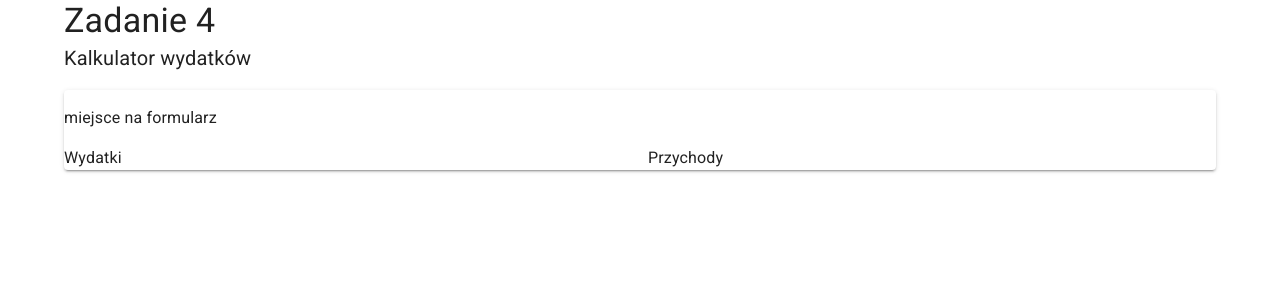
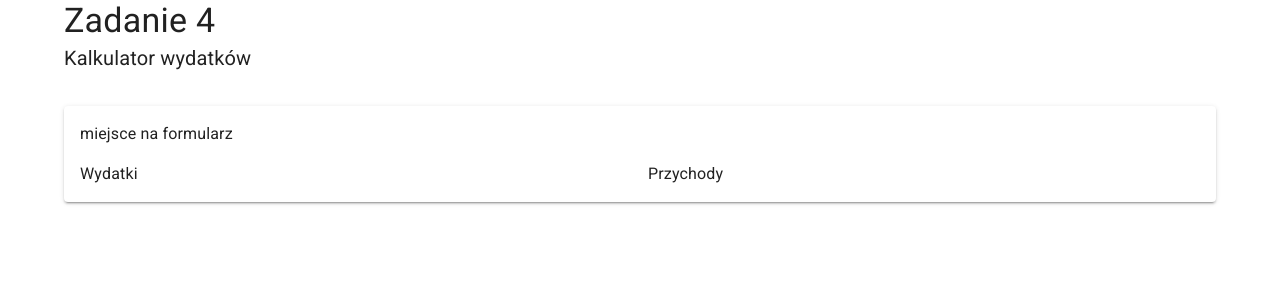
Before and after one commit to KamQuoss/tydzien_4_zad-4, a React (Create React App) app: page / in a window 1280 px wide. Shown: the top 300 px of the page. Built offline with nearby package versions, Linux system fonts and the light colour scheme.

Commit message:
minor style changes

```diff
--- a/src/App.js
+++ b/src/App.js
@@ -21,7 +21,7 @@ export default function App() {
         <Typography component="h2" variant="h6">
           Kalkulator wydatków
         </Typography>
-        <Paper elevation={2} sx={{ mt: 4 }}>
+        <Paper elevation={2} sx={{ mt: 4, p: 2 }}>
           <Grid container spacing={2}>
             <Grid item xs={12}>
               miejsce na formularz
```
